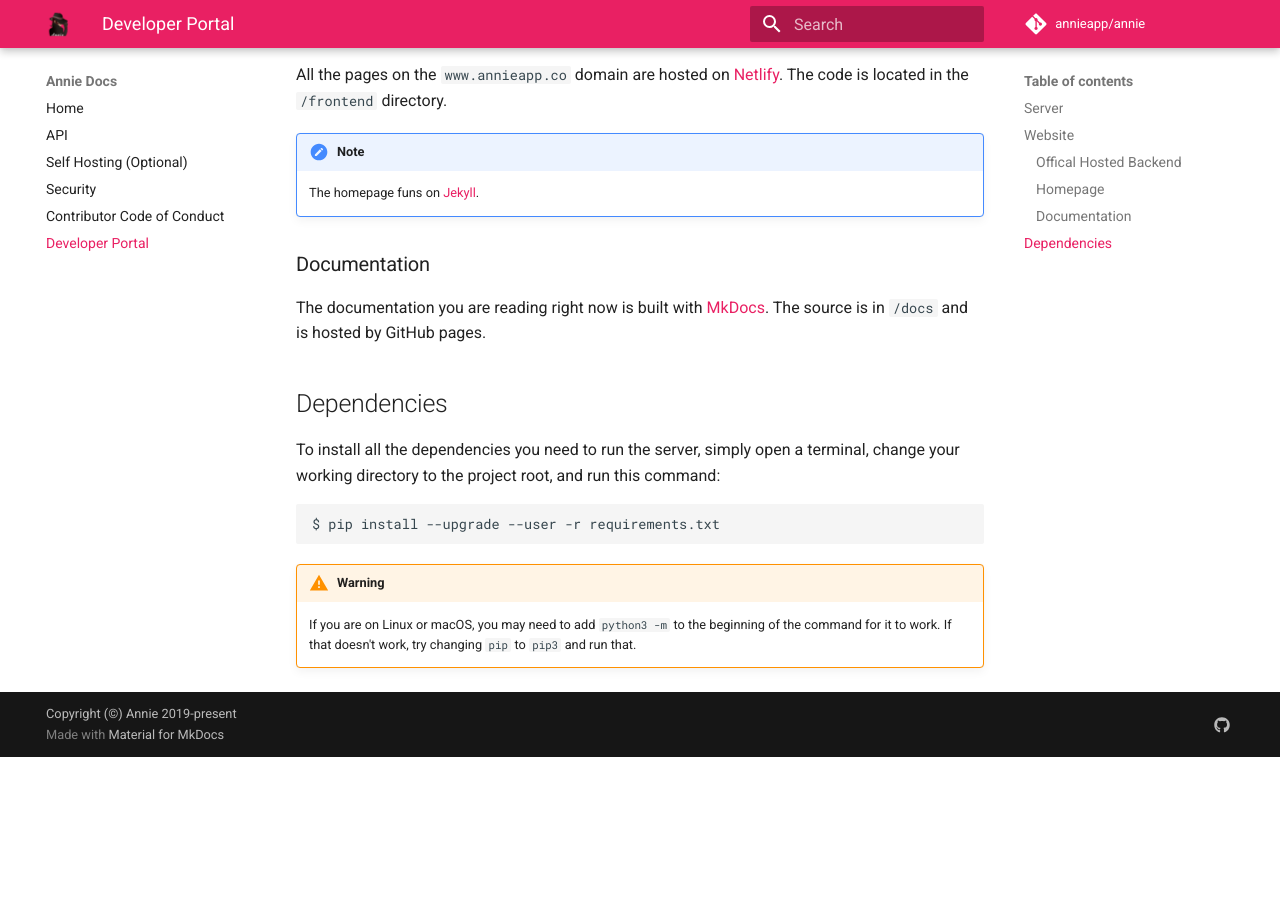
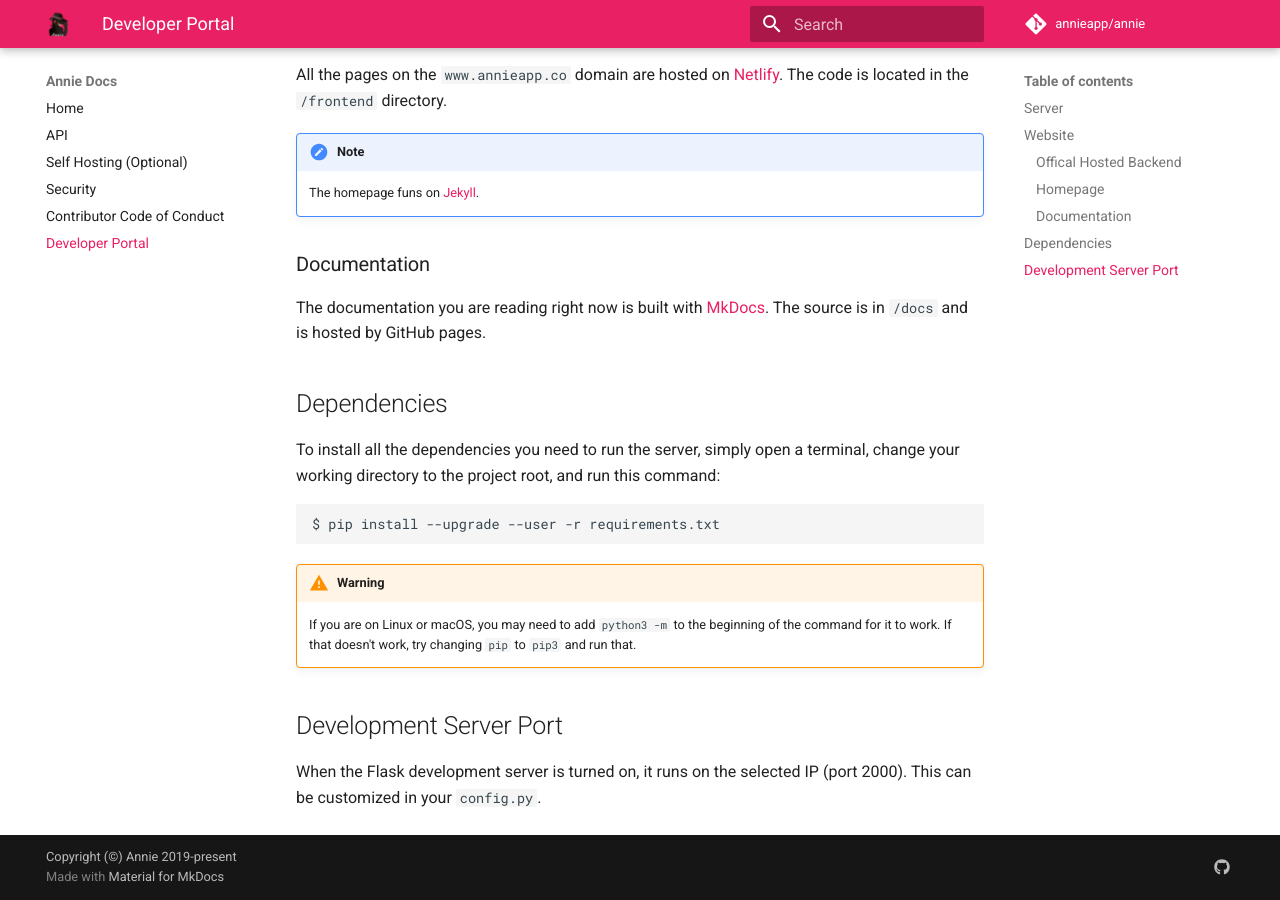
Before and after one commit to annieapp/annie, an MkDocs documentation site: the page built from docs/development.md, in a window 1280 px wide and 900 px high, scrolled down 702 px. Built offline with MkDocs 1.6.1 and Material for MkDocs 9.7.7, drawn with Linux system fonts in a browser that asks for light colours; comment, search, counter and statistics services are not loaded; before the commit the page ends 1459 px from its top, so only the background shows below that.

Commit message:
update docs

```diff
--- a/docs/development.md
+++ b/docs/development.md
@@ -46,3 +46,8 @@ $ pip install --upgrade --user -r requirements.txt
     `python3 -m` to the beginning of the command for
     it to work. If that doesn't work, try changing
     `pip` to `pip3` and run that.
+
+## Development Server Port
+
+When the Flask development server is turned on, it runs on the selected IP (port 2000).
+This can be customized in your `config.py`.
```
